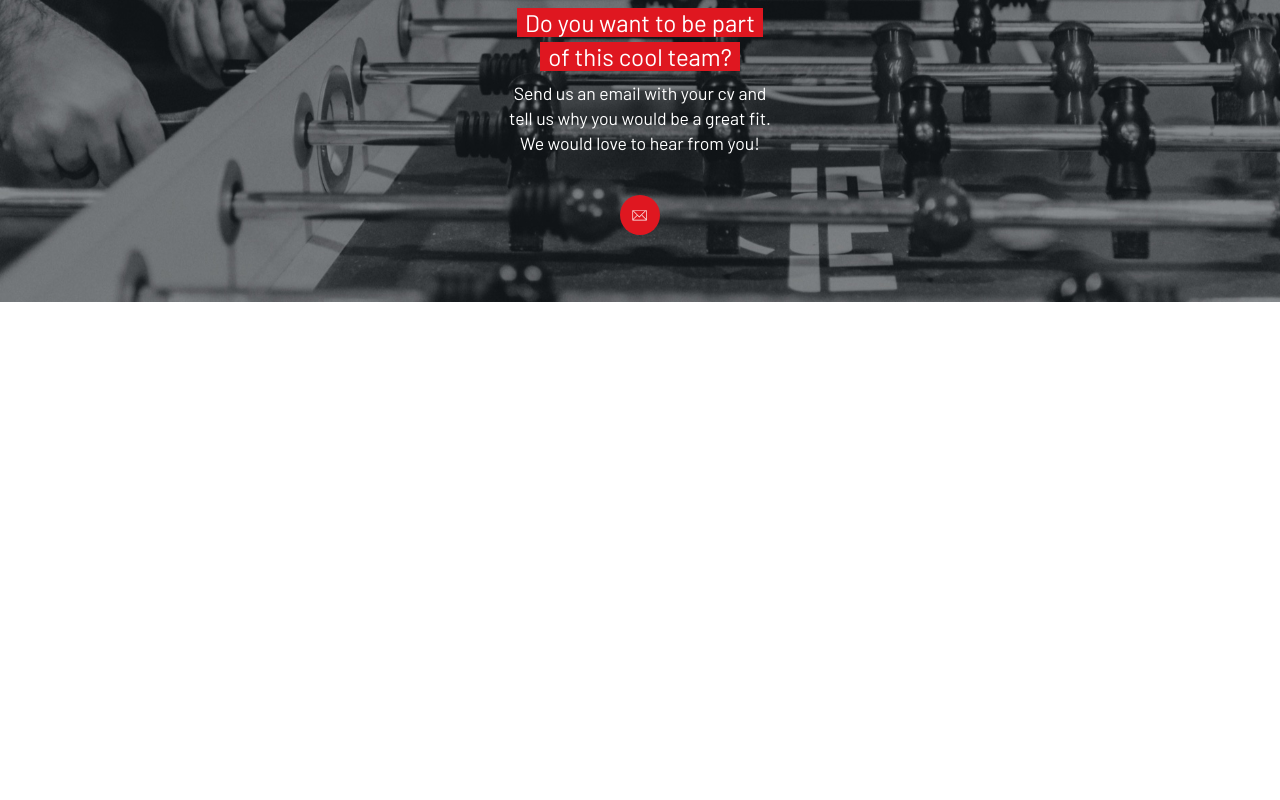
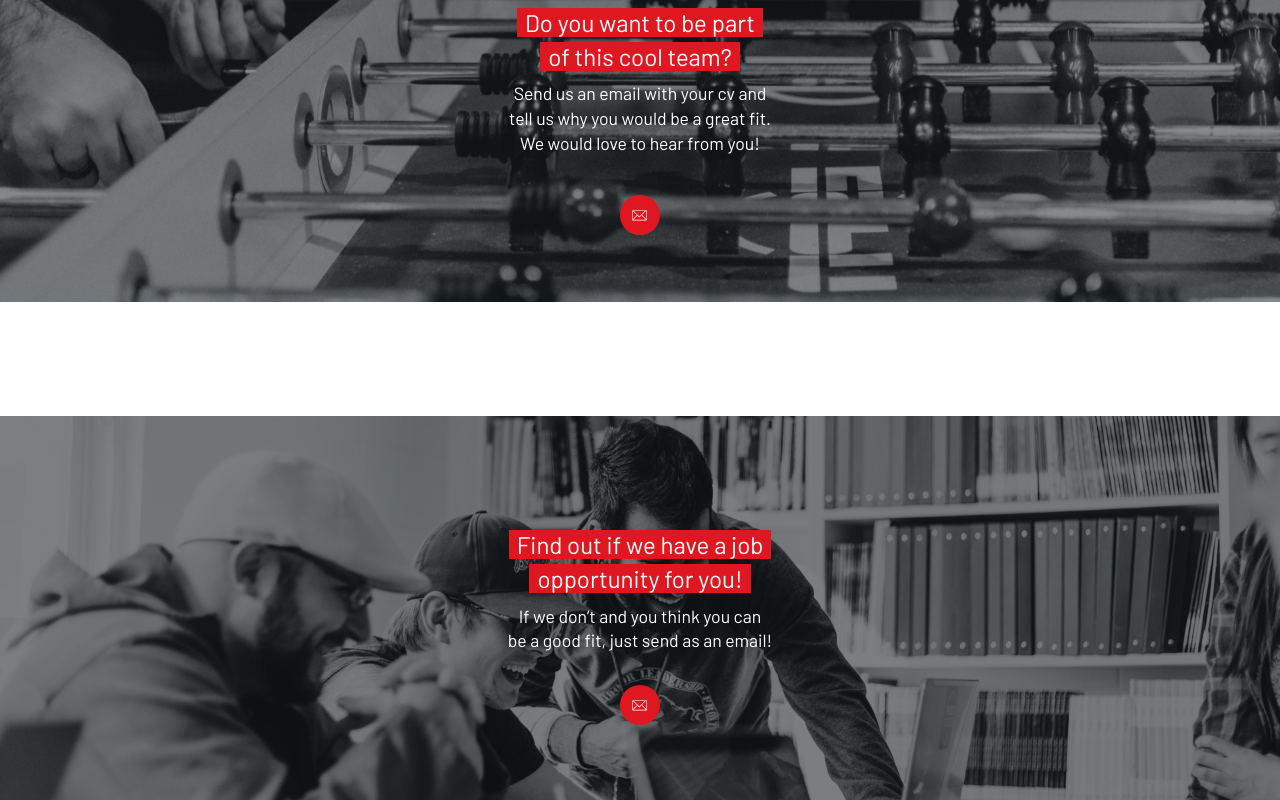
Before and after one commit to axlbert/schmiede-website-new, a Next.js app: page /about in a window 1280 px wide. Shown: the part 2231-3031 px from the top of the page. Before the commit the page ends 2571 px from the top, so only its background shows below. Built offline with nearby package versions, Linux system fonts and the light colour scheme.

Commit message:
init about footer

```diff
--- a/pages/about/index.js
+++ b/pages/about/index.js
@@ -137,6 +137,41 @@ export default function About() {
 
       <br />
       <br />
+      <br />
+      <br />
+      <br />
+      <br />
+
+      <footer
+        className="Banner"
+        style={{
+          paddingTop: '7rem',
+          paddingBottom: '4.5rem',
+          backgroundImage: 'url("/about/footer.jpg")',
+        }}
+      >
+        <div>
+          <span className="Banner-Title">
+            Find out if we have a job<br />
+            opportunity for you!
+          </span>
+        </div>
+        <div style={{ marginTop: '0.5rem' }}>
+          <span className="Banner-Subtitle">
+            If we don’t and you think you can<br />
+            be a good fit, just send as an email!
+          </span>
+        </div>
+        <div style={{ marginTop: '2rem' }}>
+          <a href="#">
+            <img
+              className="Banner-RoundImage"
+              src="/mail.svg"
+              alt="Email"
+            />
+          </a>
+        </div>
+      </footer>
     </div>
   );
 }
--- a/pages/styles.css
+++ b/pages/styles.css
@@ -40,6 +40,7 @@ body {
 */
 .Banner {
   padding: 1rem;
+  background-color: #393f42;
   background-size: cover;
   background-position-x: center;
   background-position-y: center;
--- a/pages/work/index.js
+++ b/pages/work/index.js
@@ -89,7 +89,7 @@ export default function Work() {
             We would love to hear from you. Let’s talk about it.
           </span>
         </div>
-        <div style={{ marginTop: '2.95rem' }}>
+        <div style={{ marginTop: '3rem' }}>
           <a href="#">
             <img
               className="Banner-RoundImage"
```
Also changed, not shown: public/about/footer.jpg (added).
